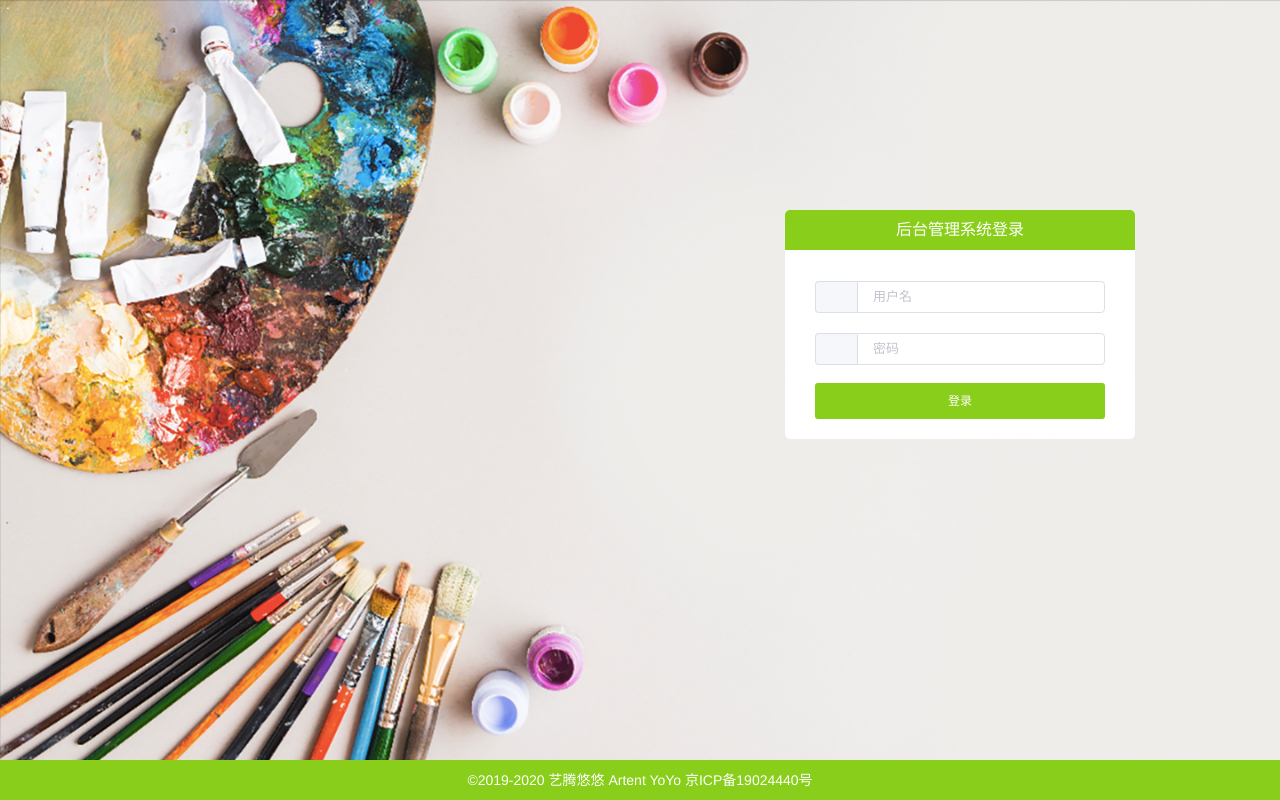
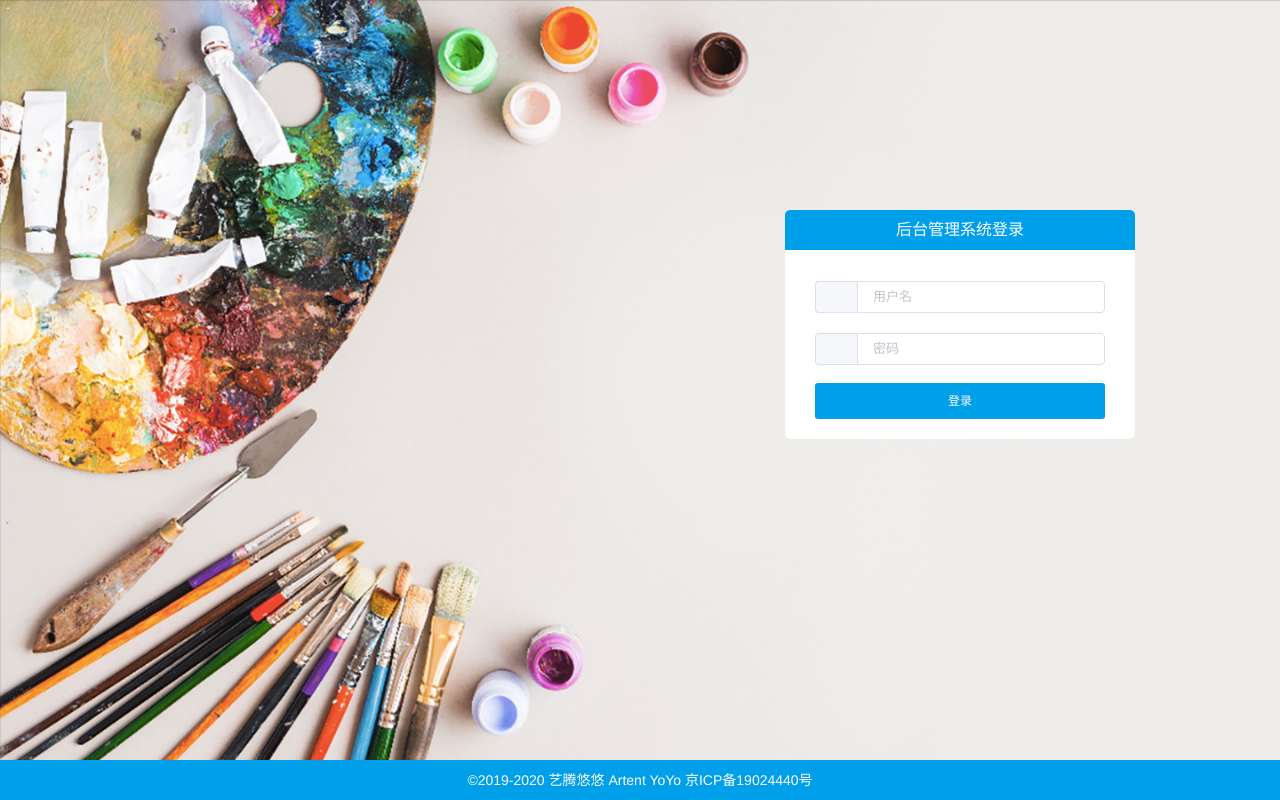
Before and after one commit to kelly-xu-ai/manage-system, a Vue app: page /#/login in a window 1280 px wide. Built offline with nearby package versions, Linux system fonts and the light colour scheme; a small style sheet from the web is missing.

Commit message:
部分调整

```diff
--- a/public/index.html
+++ b/public/index.html
@@ -4,8 +4,9 @@
     <meta charset="utf-8">
     <meta http-equiv="X-UA-Compatible" content="IE=edge">
     <meta name="viewport" content="width=device-width,initial-scale=1,minimum-scale=1,maximum-scale=1,user-scalable=no">
-    <link rel="stylesheet" href="http://www.artentyoyo.cn/static/img/favicon.ico">
-    <title>ARTent YoYo</title>
+    <link rel="stylesheet" href="//at.alicdn.com/t/font_830376_qzecyukz0s.css">
+    <link rel="shortcut icon" type="image/x-icon" href="http://www.artentyoyo.cn/static/img/favicon.ico" rel="external nofollow" />
+    <title>【艺腾悠悠】全球儿童美育服务平台</title>
   </head>
   <body>
     <noscript>
--- a/src/assets/css/main.css
+++ b/src/assets/css/main.css
@@ -173,17 +173,17 @@ a {
 }
 
 #app .theme-color, #app .el-dialog__header{
-    background: rgb(136, 206, 26);
-    border: rgb(136, 206, 26);
+    background: rgb(0, 159, 233);
+    border: rgb(0, 159, 233);
     color: #fff;
 }
 #app .theme-color:focus, #app .theme-color:hover {
-    background: rgb(136, 206, 26);
-    border-color: rgb(136, 206, 26);
+    background: rgb(0, 159, 233);
+    border-color: rgb(0, 159, 233);
     color: #FFF;
 }
 
 
 #app .theme-font {
-    color: rgb(136, 206, 26);
+    color: rgb(0, 159, 233);
 }
```
